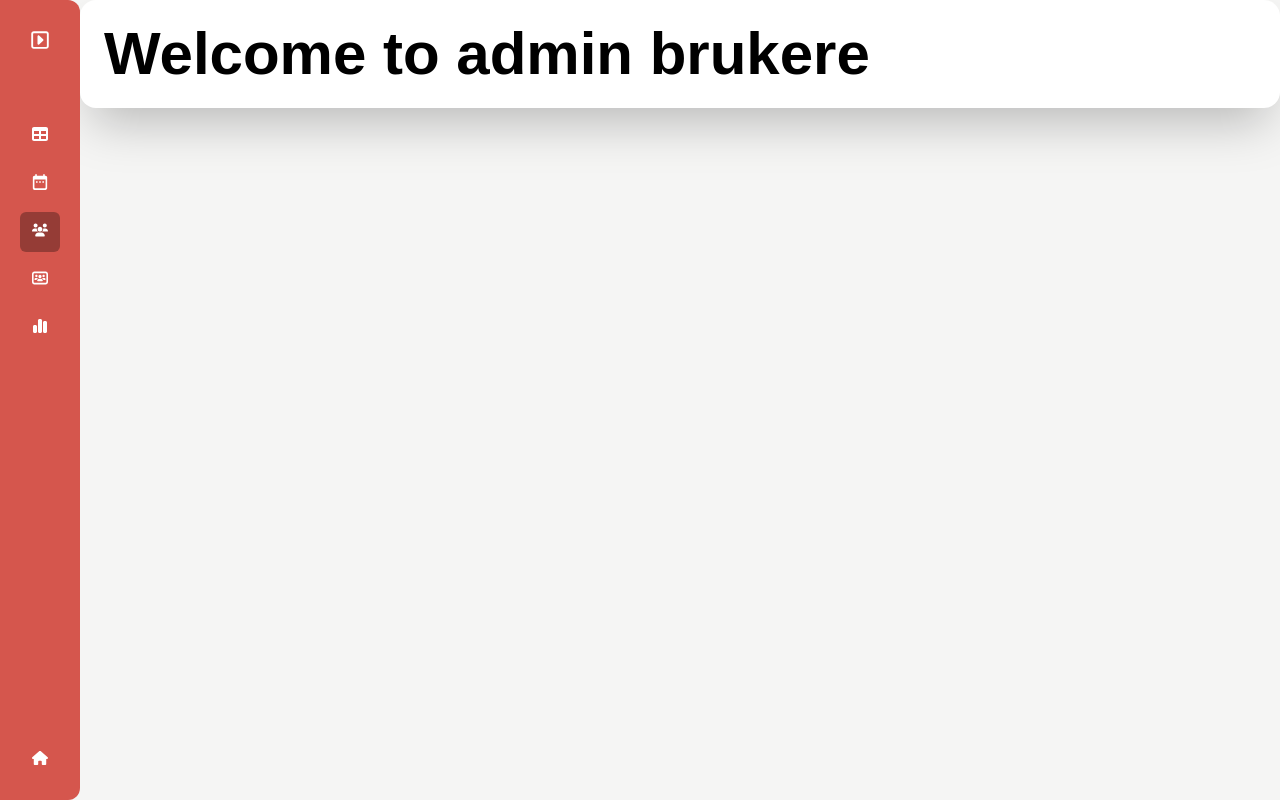
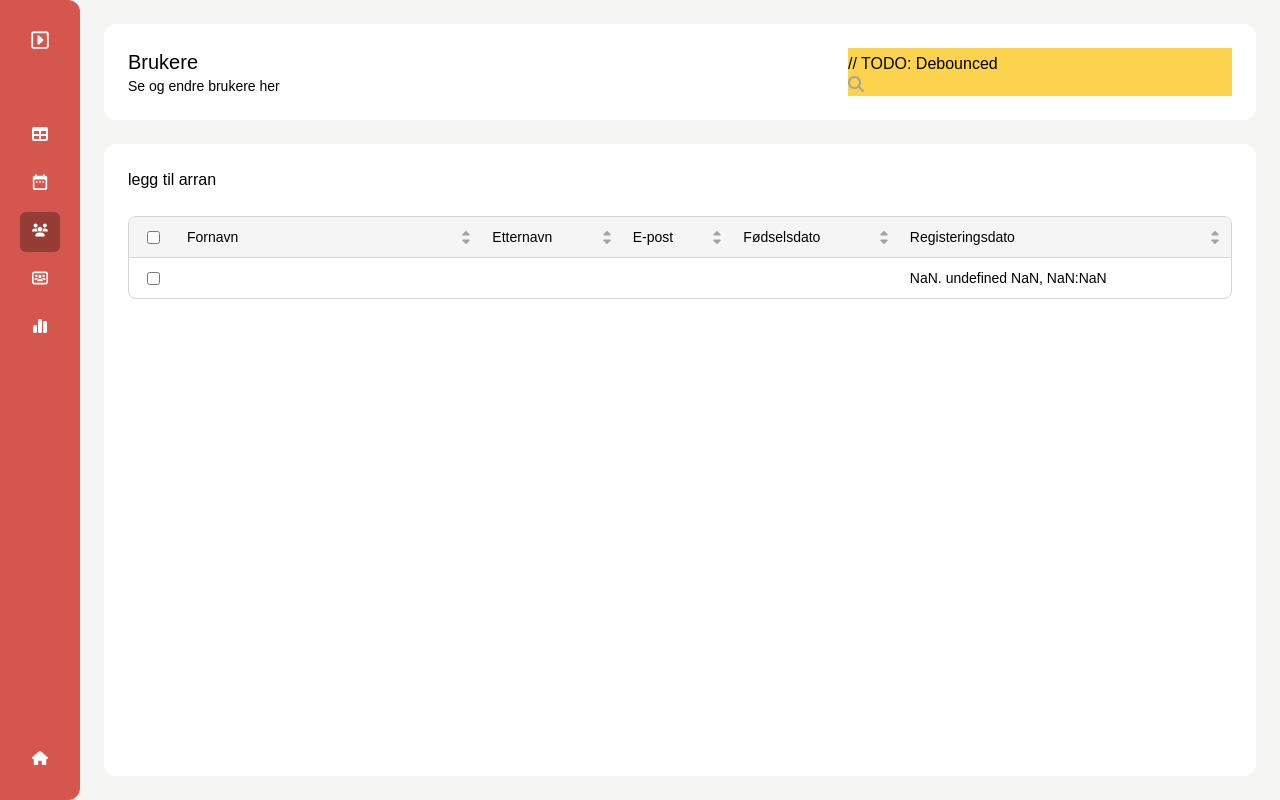
Before and after one commit to vsaIT/vsait.org, a Next.js app: page /admin/users in a window 1280 px wide. Built offline with nearby package versions, Linux system fonts and the light colour scheme.

Commit message:
add title section and table with some columns

```diff
--- a/lib/types.ts
+++ b/lib/types.ts
@@ -97,6 +97,7 @@ export type UserType = {
   lastName: string;
   email: string;
   birthdate: string;
+  createdAt?: Date;
   foodNeeds: string;
   student: string;
   publicProfile: boolean;
--- a/pages/admin/users/index.tsx
+++ b/pages/admin/users/index.tsx
@@ -1,8 +1,98 @@
 import { AdminLayout } from '@lib/components/Admin';
 import type { NextPage } from 'next';
 import Head from 'next/head';
+import { DebouncedInput, IndeterminateCheckbox } from '@components/Input';
+import React, { useState } from 'react';
+import { Search } from '@lib/icons';
+import {
+  createColumnHelper,
+  getCoreRowModel,
+  useReactTable,
+} from '@tanstack/react-table';
+import Link from 'next/link';
+import { AdminTable } from '@components/Admin';
+import { UserType } from '@lib/types';
+import { getLocaleDateString } from '@lib/utils';
 
 const AdminUsers: NextPage = () => {
+  const columnHelper = createColumnHelper<any>();
+  const columns = [
+    columnHelper.display({
+      id: 'select',
+      header: () => (
+        <div className="w-full h-full flex justify-center items-center">
+          <IndeterminateCheckbox
+            {...{
+              checked: table.getIsAllRowsSelected(),
+              indeterminate: table.getIsSomeRowsSelected(),
+              onChange: table.getToggleAllRowsSelectedHandler(),
+              className: '[filter:hue-rotate(140deg)_saturate(0.85)]',
+            }}
+          />
+        </div>
+      ),
+      cell: ({ row }) => (
+        <div className="w-full h-full flex justify-center items-center">
+          <IndeterminateCheckbox
+            {...{
+              checked: row.getIsSelected(),
+              indeterminate: row.getIsSomeSelected(),
+              onChange: row.getToggleSelectedHandler(),
+              className: '[filter:hue-rotate(140deg)_saturate(0.85)]',
+            }}
+          />
+        </div>
+      ),
+    }),
+    columnHelper.accessor(
+      (row) => {
+        return { id: row.id, firstName: row.firstName };
+      },
+      {
+        id: 'firstName',
+        header: () => 'Fornavn',
+        cell: (info) => (
+          <Link href={`/`}>
+            <a className="inline-block min-w-[180px] font-medium text-primary hover:brightness-75 transition-all">
+              {info.getValue().firstName}
+            </a>
+          </Link>
+        ),
+        footer: (info) => info.column.id,
+      }
+    ),
+    columnHelper.accessor('lastName', {
+      id: 'lastName',
+      header: () => 'Etternavn',
+      cell: (info) => info.getValue(),
+      footer: (info) => info.column.id,
+    }),
+    columnHelper.accessor('email', {
+      id: 'email',
+      header: () => 'E-post',
+      cell: (info) => info.getValue(),
+
+      footer: (info) => info.column.id,
+    }),
+    columnHelper.accessor('birthdate', {
+      id: 'birthdate',
+      header: () => 'Fødselsdato',
+      cell: (info) => info.getValue(),
+      footer: (info) => info.column.id,
+    }),
+    columnHelper.accessor('createdAt', {
+      id: 'createdAt',
+      header: () => 'Registeringsdato',
+      cell: (info) => <span>{getLocaleDateString(info.getValue())}</span>,
+      footer: (info) => info.column.id,
+    }),
+  ];
+  const table = useReactTable({
+    data: [{}],
+    columns: columns,
+    getCoreRowModel: getCoreRowModel(),
+  });
+
   return (
     <div className="flex min-h-screen flex-col items-center justify-center">
       <Head>
@@ -13,8 +103,30 @@ const AdminUsers: NextPage = () => {
       <main className="flex w-full flex-1 flex-col items-center">
         <AdminLayout>
           <>
-            <div className="flex w-full bg-white shadow-2xl rounded-2xl p-6">
-              <h1 className="text-6xl font-bold">Welcome to admin brukere</h1>{' '}
+            <div className="flex flex-col w-full p-6 gap-6 h-screen">
+              <div className="flex w-full gap-6 bg-white p-6 rounded-xl justify-between">
+                <div className="flex flex-col">
+                  <h1 className="text-xl font-medium">Brukere</h1>
+                  <p className="text-sm">Se og endre brukere her</p>
+                </div>
+                <div className="relative w-96 bg-amber-300">
+                  <div className="mt-1 relative fill-stone-400">
+                    // TODO: Debounced
+                    <Search className="w-4 h-4 absolute" color="inherit" />
+                  </div>
+                </div>
+              </div>
+
+              <div className="bg-white rounded-xl w-full h-full p-6">
+                <div className="flex justify-between items-center pb-6">
+                  legg til arran
+                </div>
+                <div className="grid [grid-template-rows:minmax(409px,1fr)_50px">
+                  <div className="rounded-lg border border-neutral-300 overflow-hidden">
+                    <AdminTable table={table} />
+                  </div>
+                </div>
+              </div>
             </div>
           </>
         </AdminLayout>
```
